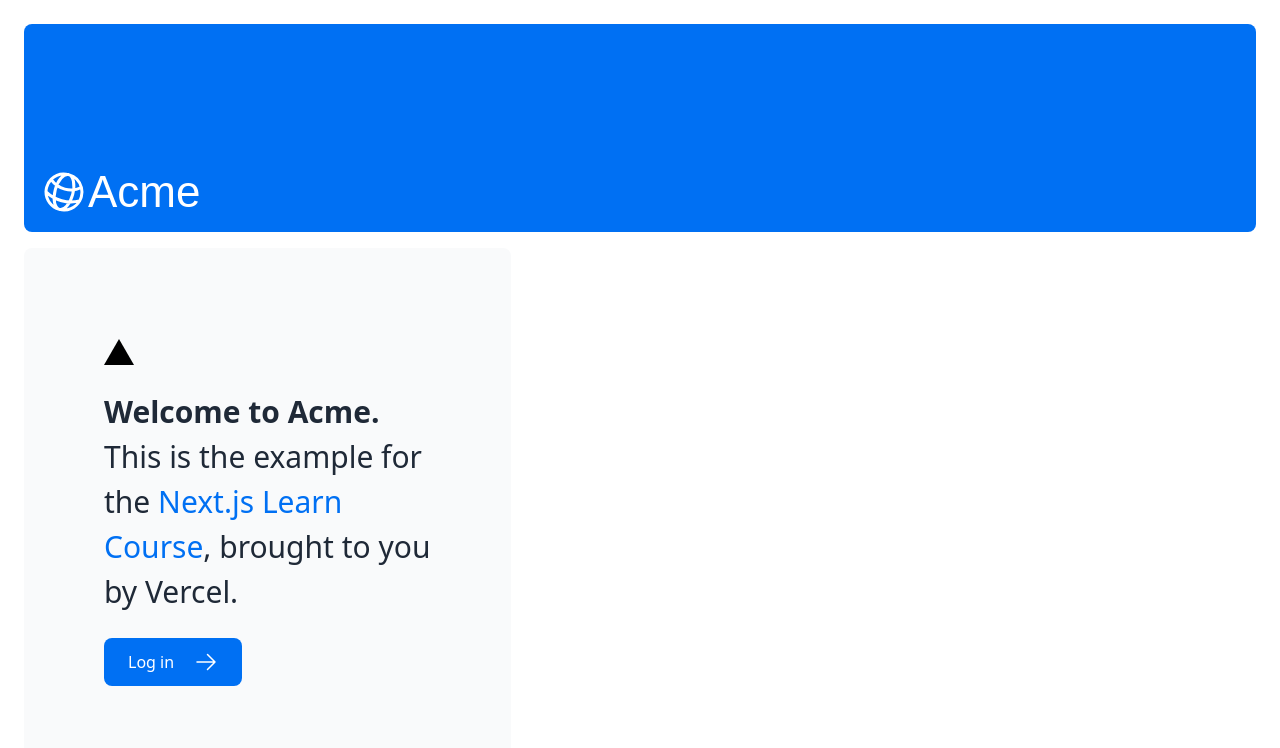
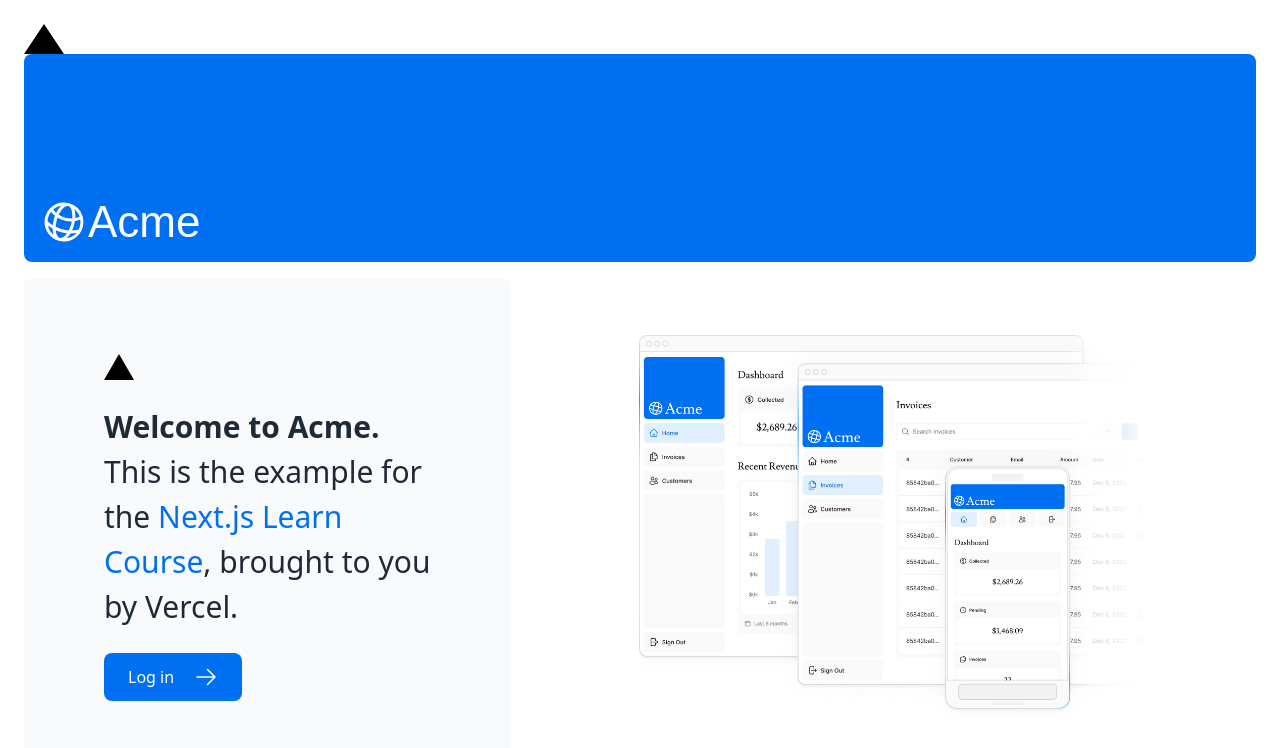
Before and after one commit to C0dingForFun/nextjs-prac1, a Next.js app: page / in a window 1280 px wide. Shown: the top 748 px of the page. Built offline with nearby package versions, Linux system fonts and the light colour scheme; a web font is replaced by a local one.

Commit message:
hero image

```diff
--- a/app/page.tsx
+++ b/app/page.tsx
@@ -3,13 +3,14 @@
 import Link from 'next/link';
 import styles from '@/app/ui/home.module.css';
 import { lusitana } from "@/app/ui/fonts";
+import  Image  from "next/image";
 
 export default function Page() {
   return (
     <main className="flex min-h-screen flex-col p-6">
-      {/* <div className={styles.shape}>
+      <div className={styles.shape}>
 
-      </div> */}
+      </div>
       <div className="flex h-20 shrink-0 items-end rounded-lg bg-blue-500 p-4 md:h-52">
         <AcmeLogo />
       </div>
@@ -32,6 +33,13 @@
         </div>
         <div className="flex items-center justify-center p-6 md:w-3/5 md:px-28 md:py-12">
           {/* Add Hero Images Here */}
+          <Image
+            src="/hero-desktop.png"
+            width={1000}
+            height={700}
+            className='hidden md:block'
+            alt="Screenshots of the dashboard project showing desktop version"
+            />
         </div>
       </div>
     </main>
```
